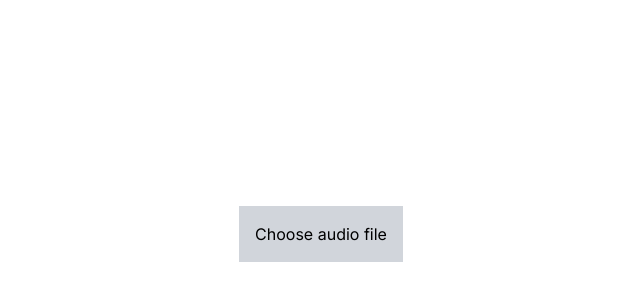
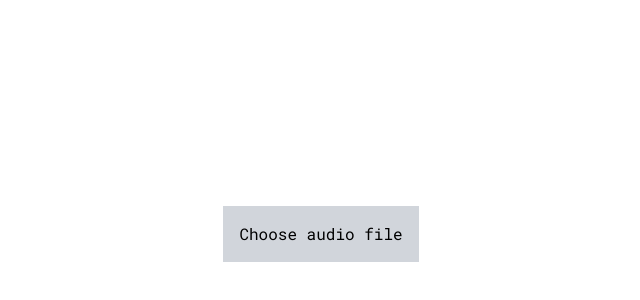
Before and after one commit to stchristian/practizer, a Next.js app: page / in a window 1280 px wide. Shown: the part 2-302 px from the top of the page, without its empty margins (319-959 px from the left). Built offline with nearby package versions, Linux system fonts and the light colour scheme.

Commit message:
Changed font family

```diff
--- a/src/app/layout.tsx
+++ b/src/app/layout.tsx
@@ -1,8 +1,8 @@
 import type { Metadata } from "next";
-import { Inter } from "next/font/google";
+import { Roboto_Mono } from "next/font/google";
 import "./globals.css";
 
-const inter = Inter({ subsets: ["latin"] });
+const robotoMono = Roboto_Mono({ subsets: ["latin"] });
 
 export const metadata: Metadata = {
   title: "Create Next App",
@@ -16,7 +16,7 @@
 }>) {
   return (
     <html lang="en">
-      <body className={inter.className}>{children}</body>
+      <body className={robotoMono.className}>{children}</body>
     </html>
   );
 }
```
